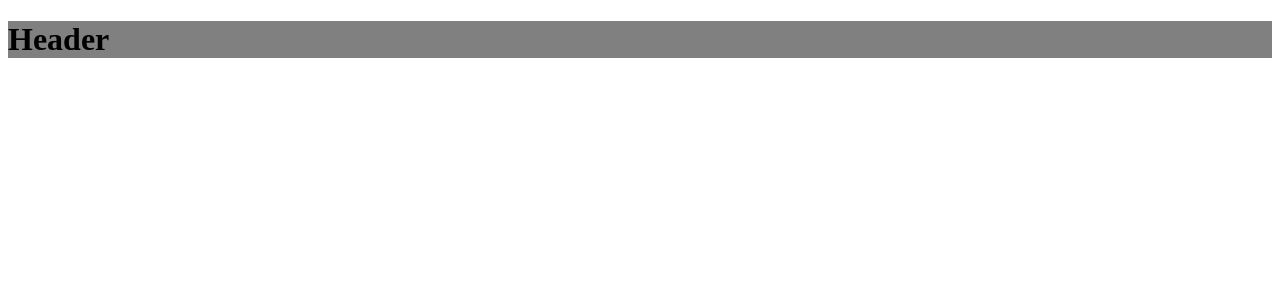
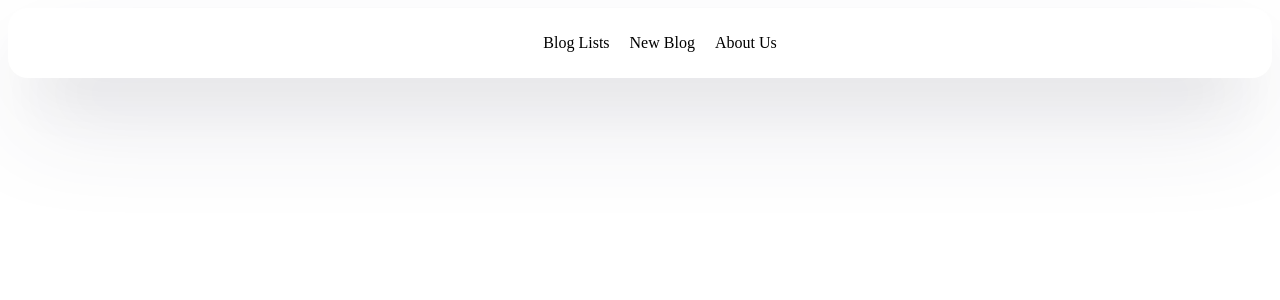
Before and after one commit to MohammadVaseti/React-Projects, a React (Vite) app in the folder 02-Website/website/: page / in a window 1280 px wide. Shown: the top 300 px of the page. Built offline with nearby package versions, Linux system fonts and the light colour scheme.

Commit message:
repo updated

```diff
--- a/02-Website/website/src/Components/Navbar/navbar.css
+++ /dev/null
@@ -1,3 +0,0 @@
-.header {
-  background-color: grey;
-}
--- a/02-Website/website/src/Components/Navbar/navbar.jsx
+++ b/02-Website/website/src/Components/Navbar/navbar.jsx
@@ -1,9 +1,13 @@
-import "./navbar.css";
+import styled from "./navbar.module.css";
 
 function Navbar() {
   return (
-    <div>
-      <h1 className="header">Header</h1>
+    <div className={styled.headerContainer}>
+      <ul>
+        <li>Blog Lists</li>
+        <li>New Blog</li>
+        <li>About Us</li>
+      </ul>
     </div>
   );
 }
--- /dev/null
+++ b/02-Website/website/src/Components/Navbar/navbar.module.css
@@ -0,0 +1,19 @@
+.headerContainer {
+  display: flex;
+  justify-content: center;
+  align-items: center;
+  box-shadow:
+    rgba(50, 50, 93, 0.25) 0px 50px 100px -20px,
+    rgba(0, 0, 0, 0.3) 0px 30px 60px -30px;
+  border-radius: 20px;
+}
+.headerContainer ul {
+  display: flex;
+  justify-content: center;
+  align-items: center;
+}
+.headerContainer ul li {
+  margin: 10px;
+  list-style-type: none;
+  cursor: pointer;
+}
```
